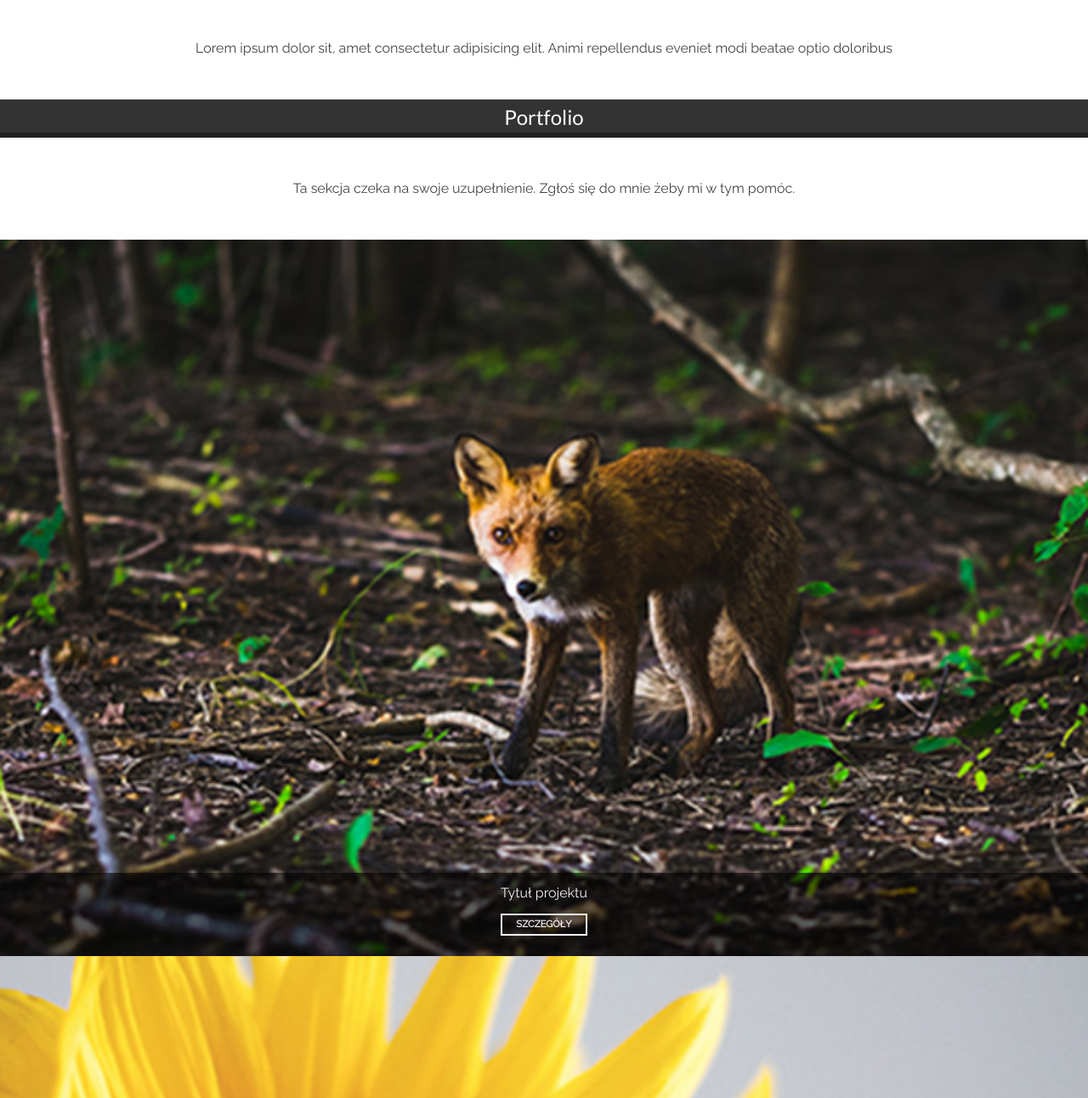
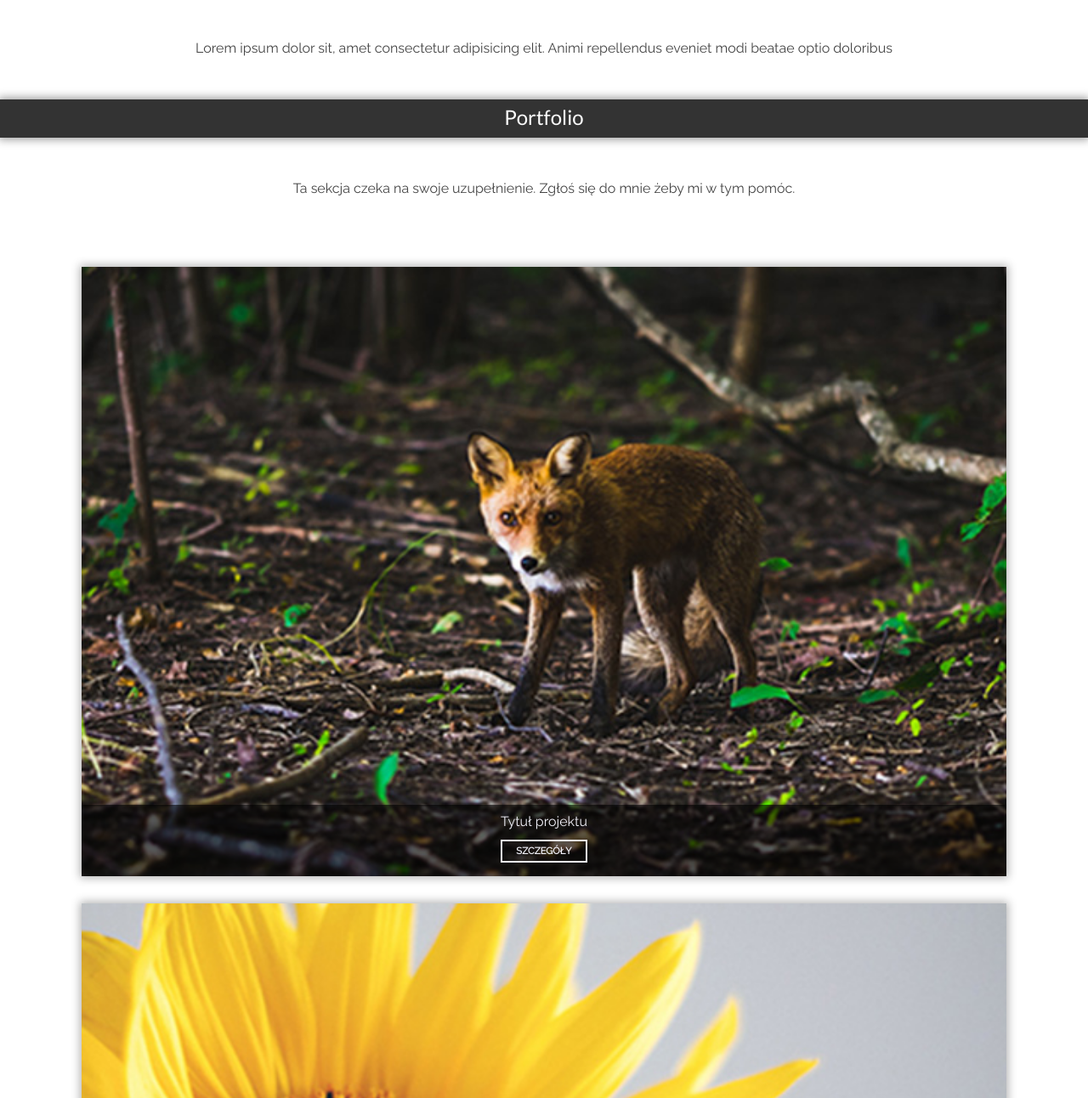
Before and after one commit to KacperCe/myPortfolioWebsite, a plain HTML site: page index.html in a window 1280 px wide. Shown: the part 1188-2480 px from the top of the page at 85% size. Drawn offline with Linux system fonts and the light colour scheme; a web font is replaced by a local one.

Commit message:
shadow portfolio sectio tile

```diff
--- a/index.html
+++ b/index.html
@@ -49,7 +49,7 @@
 
                 <p>Ta sekcja czeka na swoje uzupełnienie. Zgłoś się do mnie żeby mi w tym pomóc.</p>
             </div>
-            <div class="portfolio-flex">
+            <div class="portfolio-flex whitebg">
 
                 <!--PORTFOLIO item 01 -->
                 <figure class="port-item">
--- a/style.css
+++ b/style.css
@@ -1,5 +1,3 @@
-
-
 body:before {
     content: "";
     display: block;
@@ -15,7 +13,7 @@ body:before {
     -o-background-size: cover;
     background-size: cover;
     transition: height 999999s;
-  }
+}
 
 body {
     color: #444;
@@ -67,7 +65,9 @@ a {
     background: #333;
     color: #fff;
     padding-top: .6rem;
-    border-bottom: 6px solid #222;
+    -webkit-box-shadow: 0px 0px 10px 2px rgba(0, 0, 0, 0.4);
+    -moz-box-shadow: 0px 0px 10px 2px rgba(0, 0, 0, 0.4);
+    box-shadow: 0px 0px 10px 2px rgba(0, 0, 0, 0.4);
 }
 
 /* BUTTONS */
@@ -93,26 +93,18 @@ a {
     color: #444444;
 }
 
-.button-dark {
-    color: #232323;
-    border-color: #232323;
-}
-
-.button-dark:hover,
-.button-dark:focus {
-    background: #232323;
-    color: #00ff6c;
-}
-
 .button-small {
     font-size: .7rem;
     font-weight: 700;
 }
 
 /* HEADER */
-.main-header {
+
+
+/* HOME */
+.home-hero {
+    width: 100vw;
     height: 100vh;
-    width: 100vw;
 }
 
 #hero {
@@ -135,14 +127,17 @@ a {
 }
 
 /* PORTFOLIO */
-.portfolio-flex {
-    text-align: center;
-    /* margin-bottom: 3em; */
+.portfolio {
+    height: 100%;
 }
 
 .port-item {
+    width: 85vw;
     position: relative;
-    margin: 0;
+    margin: 2em auto;
+    -webkit-box-shadow: 0px 0px 10px 2px rgba(0, 0, 0, 0.3);
+    -moz-box-shadow: 0px 0px 10px 2px rgba(0, 0, 0, 0.3);
+    box-shadow: 0px 0px 10px 2px rgba(0, 0, 0, 0.3);
 }
 
 .port-item img {
@@ -156,13 +151,13 @@ a {
     bottom: 0em;
     left: 0em;
     right: 0em;
-    padding-bottom: 1.5em;
+    padding-bottom: 1em;
     color: #f1f1f9;
     background: rgba(0, 0, 0, .6)
 }
 
 .port-desc p {
-    margin: 1em;
+    margin: .8em;
 }
 
 /* SKILLS */
@@ -178,7 +173,6 @@ a {
 
 /* CONTACT */
 .contact {
-    /* height: auto; */
     width: 100vw;
     color: #f1f1f9;
 }
@@ -186,7 +180,6 @@ a {
 .contact .transparent {
     background: rgba(0, 0, 0, .6);
     border-bottom: 0;
-
 }
 
 .dark-opacity {
@@ -208,9 +201,8 @@ a {
     transition: ease-in-out 200ms;
 }
 
-.social:hover{
+.social:hover {
     transform: scale(1.2);
-
 }
 
 .social img {
@@ -223,9 +215,7 @@ a {
 }
 
 /* FOOTER */
-
 .footer {
-    /* height: 6rem; */
     background: #222;
     color: #fff;
     padding: 1.5em;
```
